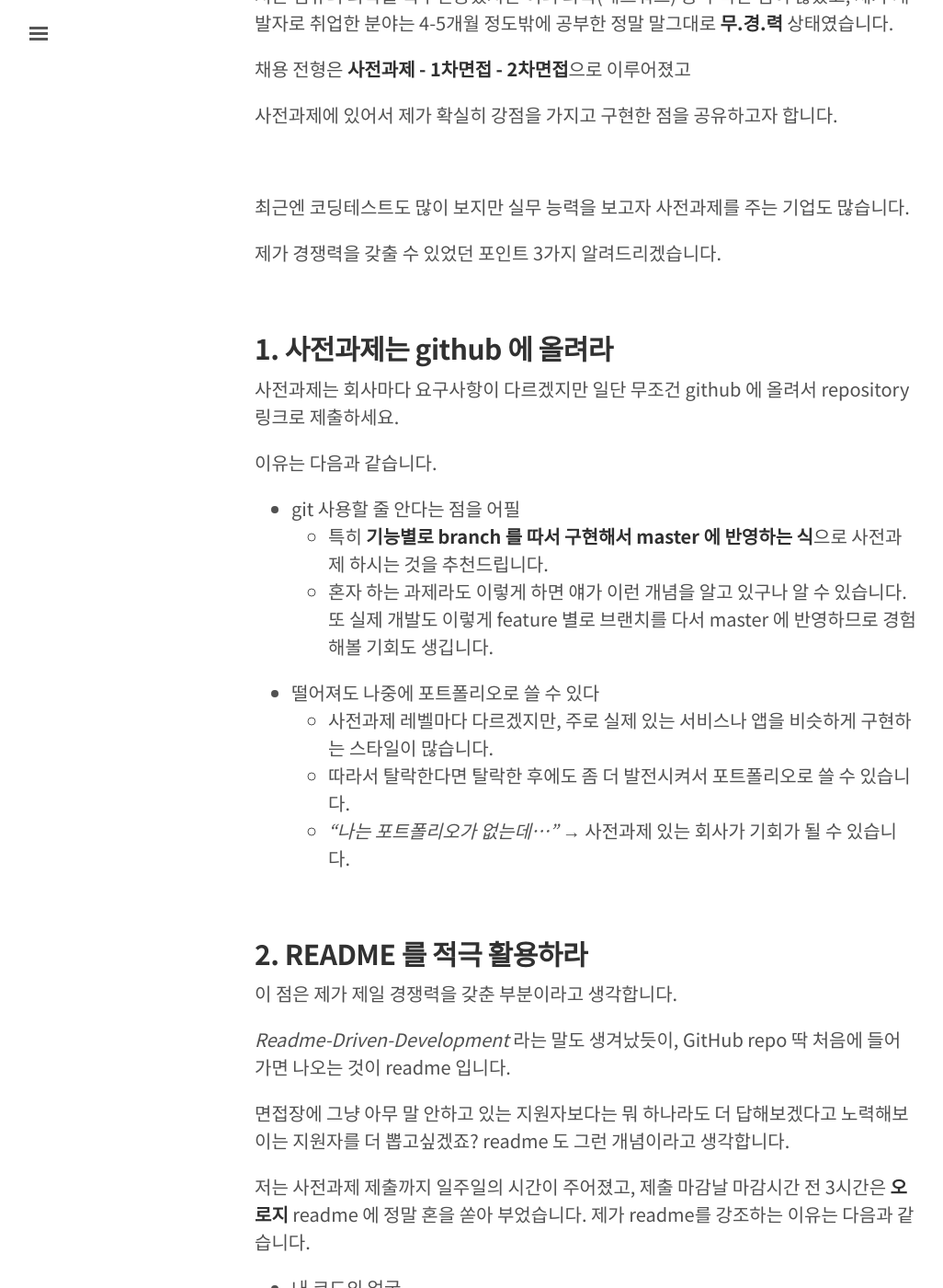
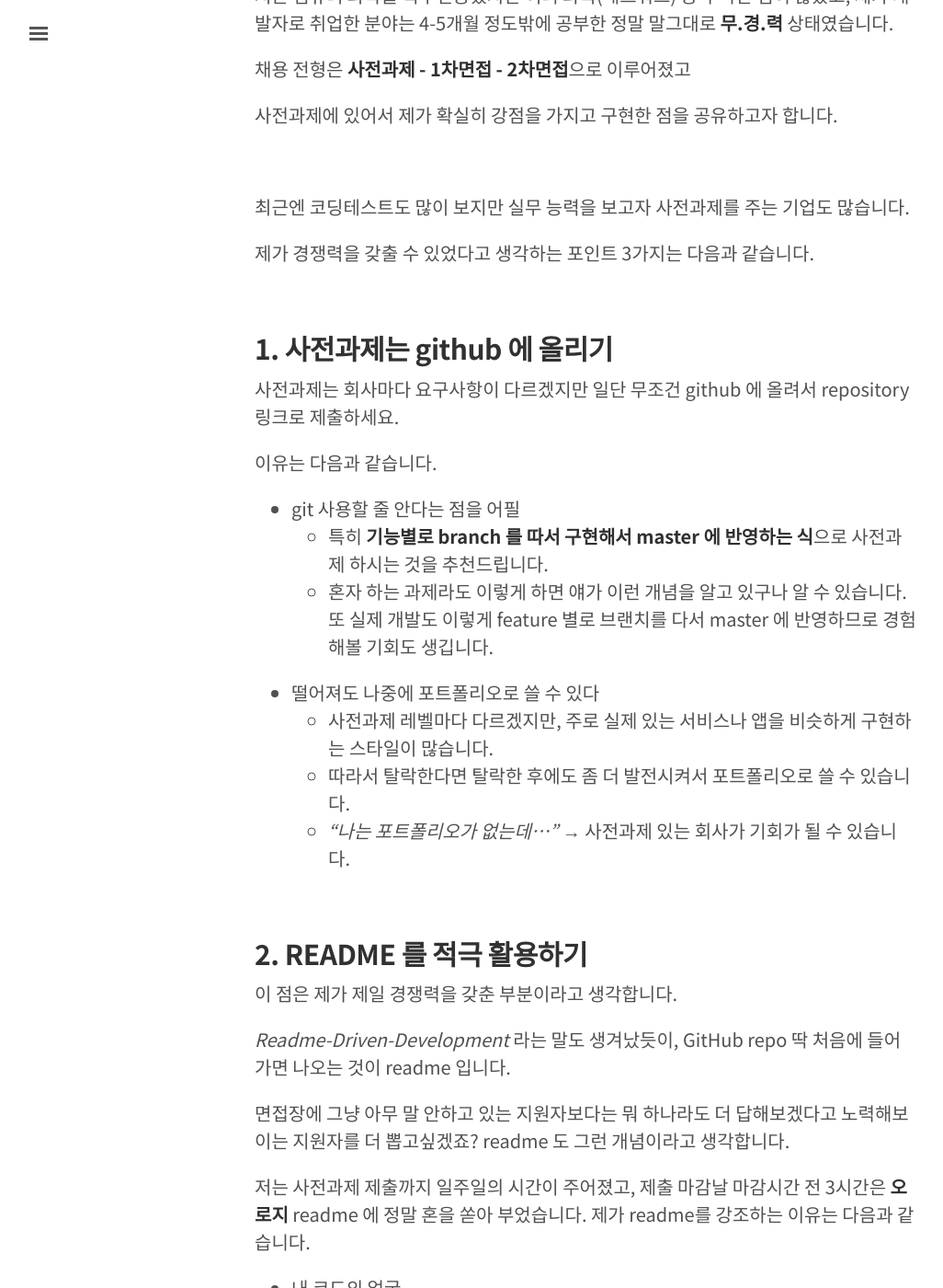
Before and after one commit to daheenallwhite/daheenallwhite.github.io, a Jekyll site: the page built from _posts/2020-07-16-Interview-Review.md, in a window 1280 px wide and 1400 px high, scrolled down 663 px. Shown: the whole window at 92% size, without its empty margins (3-1029 px from the left). Built offline with Jekyll 4.4.1, drawn with Linux system fonts in a browser that asks for light colours; nearby versions of some CDN libraries; comment, search, counter and statistics services are not loaded; some of the changed text lies outside the part shown.

Commit message:
Update new post in a soft way of talking

```diff
--- a/_posts/2020-07-16-Interview-Review.md
+++ b/_posts/2020-07-16-Interview-Review.md
@@ -33,11 +33,11 @@ sitemap :
 
 최근엔 코딩테스트도 많이 보지만 실무 능력을 보고자 사전과제를 주는 기업도 많습니다.
 
-제가 경쟁력을 갖출 수 있었던 포인트 3가지 알려드리겠습니다.
+제가 경쟁력을 갖출 수 있었다고 생각하는 포인트 3가지는 다음과 같습니다.
 
 &nbsp;
 
-## 1. 사전과제는 github 에 올려라
+## 1. 사전과제는 github 에 올리기
 
 사전과제는 회사마다 요구사항이 다르겠지만 일단 무조건 github 에 올려서 repository 링크로 제출하세요.
 
@@ -53,7 +53,7 @@ sitemap :
 
 &nbsp;
 
-## 2. README 를 적극 활용하라
+## 2. README 를 적극 활용하기
 
 이 점은 제가 제일 경쟁력을 갖춘 부분이라고 생각합니다.
 
@@ -89,7 +89,7 @@ sitemap :
 
 &nbsp;
 
-## 3. 단순 기능 구현보다 왜 그렇게 구현했는지 이유에 대해 생각하라
+## 3. 단순 기능 구현보다 왜 그렇게 구현했는지 이유에 대해 생각하기
 
 이건 나중에 사전과제 기반으로 면접 볼 때 빛을 발하게 됩니다.
 
@@ -107,8 +107,6 @@ sitemap :
 
 부수적으로 제가 합격할 수 있었던 포인트는 성장에 대한 제 가치관이 확실하게 서 있었고, 그 부분을 면접관에게 잘 어필했기 때문이라고 생각합니다.
 
-혹시 별거 없지만 면접 팁에 대해 궁금하시다면 면접 팁도 나중에 작성해보겠습니다.
-
 &nbsp;
 
 저는 사실 이 기업에 지원하지 않으려고 생각했지만 일단 과제나 받아보자는 마음으로 지원했습니다. 그리고 한달 뒤 제가 그 회사의 개발자로 입사했죠. 제!발! 여러분 자신감을 가지시고 할 수 있습니다. 무조건 많이 도전해보시고 자신을 PR 하세요.
```
